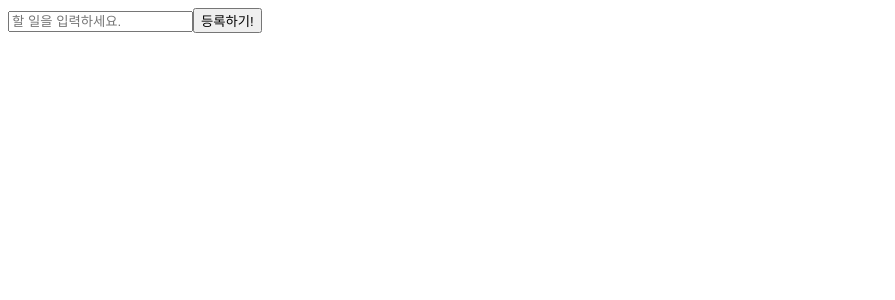
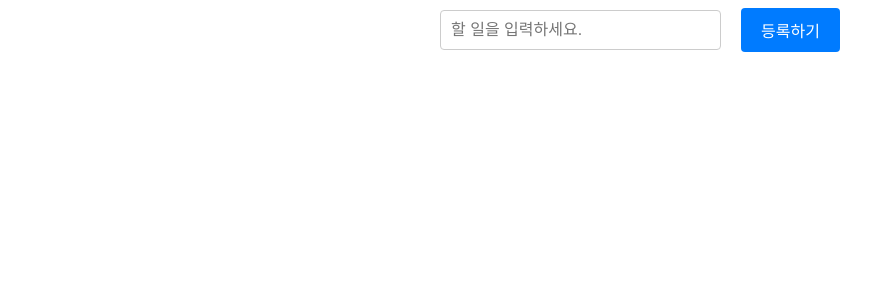
Before and after one commit to doodookim/wanted-pre-onboarding-frontend-challenge, a React (Create React App) app: page / in a window 1280 px wide. Shown: the top 300 px of the page, without its empty margins (0-895 px from the left). Built offline with nearby package versions, Linux system fonts and the light colour scheme.

Commit message:
[style] 스타일 입히기

```diff
--- a/src/components/List/Todolist.tsx
+++ b/src/components/List/Todolist.tsx
@@ -2,6 +2,7 @@ import React, { useState } from 'react';
 import { useDispatch, useSelector } from 'react-redux';
 import { RootState } from '../../store/rootReducer';
 import { addTodo, deleteTodo } from '../../store/todoReducer';
+import * as St from '../List/todolistStyle';
 
 const TodoList: React.FC = () => {
   const [inputText, setInputText] = useState<string>('');
@@ -24,30 +25,30 @@ const TodoList: React.FC = () => {
   };
 
   return (
-    <div className='TodoList'>
-      <form
+    <St.TodoListContainer>
+      <St.TodoForm
         onSubmit={(e) => {
           e.preventDefault();
           handleAddTodo();
         }}
       >
-        <input
+        <St.TodoInput
           type='text'
           placeholder='할 일을 입력하세요.'
           value={inputText}
           onChange={handleInputChange}
         />
-        <button type='submit'>등록하기!</button>
-      </form>
+        <St.TodoButton type='submit'>등록하기</St.TodoButton>
+      </St.TodoForm>
       <ul>
         {todos.map((todo) => (
-          <li key={todo.id}>
-            {todo.text}
+          <St.TodoItem key={todo.id}>
+            <span>{todo.text}</span>
             <button onClick={() => handleDeleteTodo(todo.id)}>삭제</button>
-          </li>
+          </St.TodoItem>
         ))}
       </ul>
-    </div>
+    </St.TodoListContainer>
   );
 };
 
--- /dev/null
+++ b/src/components/List/todolistStyle.ts
@@ -0,0 +1,51 @@
+import styled from 'styled-components';
+
+export const TodoListContainer = styled.div`
+  max-width: 400px;
+  margin: 0 auto;
+`;
+
+export const TodoForm = styled.form`
+  display: flex;
+  margin-bottom: 20px;
+  align-items: center;
+  gap: 20px;
+`;
+
+export const TodoInput = styled.input`
+  flex: 1;
+  padding: 10px;
+  border: 1px solid #ccc;
+  border-radius: 4px;
+  font-size: 16px;
+`;
+
+export const TodoButton = styled.button`
+  padding: 10px 20px;
+  background-color: #007bff;
+  color: #fff;
+  border: none;
+  border-radius: 4px;
+  font-size: 16px;
+  cursor: pointer;
+`;
+
+export const TodoItem = styled.li`
+  list-style: none;
+  margin-bottom: 10px;
+  padding: 10px;
+  border: 1px solid #ccc;
+  border-radius: 4px;
+  display: flex;
+  align-items: center;
+  justify-content: space-between;
+  button {
+    padding: 8px 16px;
+    background-color: #007bff;
+    color: #fff;
+    border: none;
+    border-radius: 4px;
+    font-size: 12px;
+    cursor: pointer;
+  }
+`;
```
